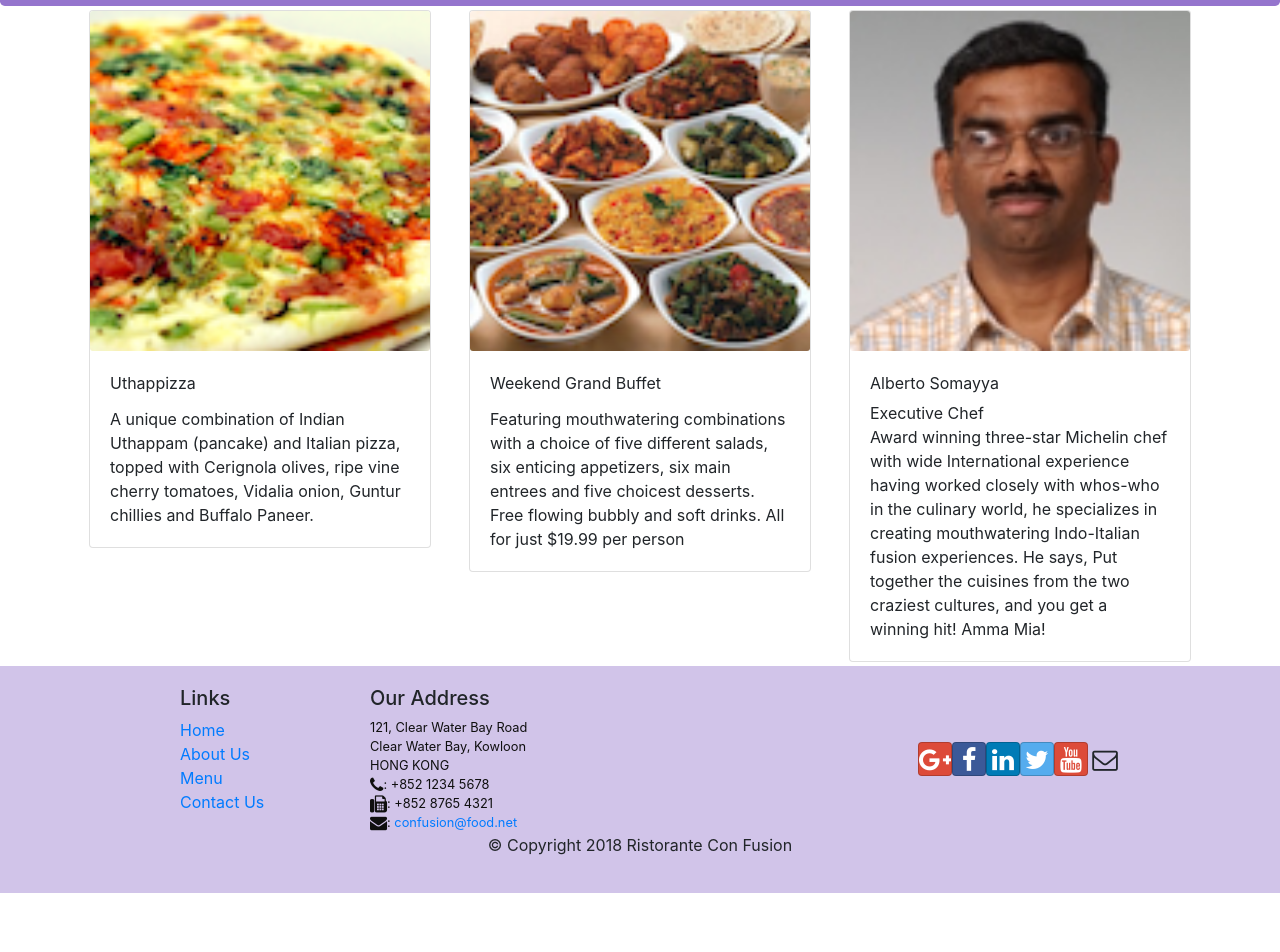
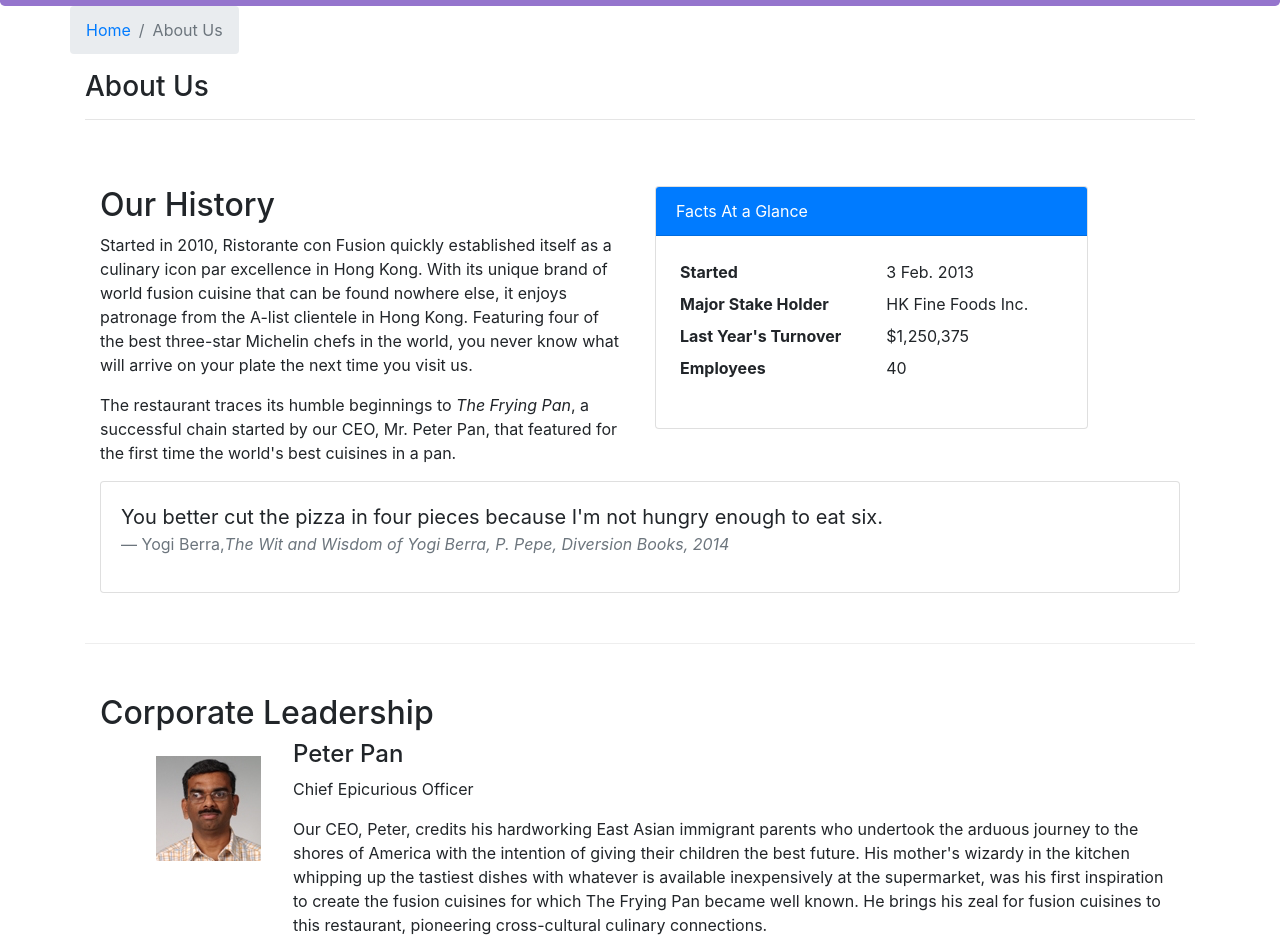
Before and after one commit to anirudhk29/React_ex, a React (Create React App) app: page /aboutus in a window 1280 px wide. Before the commit this address led to /home. Shown: the part 336-1288 px from the top of the page. Before the commit the page ends 1229 px from the top, so only its background shows below. Built offline with nearby package versions, Linux system fonts and the light colour scheme.

Commit message:
Assignment-2

```diff
--- /dev/null
+++ b/src/components/AboutComponent.js
@@ -0,0 +1,91 @@
+import React from 'react';
+import { Breadcrumb, BreadcrumbItem, Card, CardBody, CardHeader, Media } from 'reactstrap';
+import { Link } from 'react-router-dom';
+
+function RenderLeader ({leader}) {
+  return (
+    <Media>
+      <Media left className="m-3">
+        <Media object src={leader.image} alt={leader.name} />
+      </Media>
+      <Media body>
+        <Media heading className="ml-3">{leader.name}</Media>
+        <p className="ml-3">{leader.designation}</p>
+        <p className="ml-3">{leader.description}</p>
+      </Media>
+    </Media>
+  );
+}
+
+function About(props) {
+    const leaders = props.leaders.map((leader) => {
+        return (
+            <RenderLeader id={leader.id} leader={leader} />
+        );
+    });
+
+    return(
+        <div className="container">
+            <div className="row">
+                <Breadcrumb>
+                    <BreadcrumbItem><Link to="/home">Home</Link></BreadcrumbItem>
+                    <BreadcrumbItem active>About Us</BreadcrumbItem>
+                </Breadcrumb>
+                <div className="col-12">
+                    <h3>About Us</h3>
+                    <hr />
+                </div>
+            </div>
+            <div className="row row-content">
+                <div className="col-12 col-md-6">
+                    <h2>Our History</h2>
+                    <p>Started in 2010, Ristorante con Fusion quickly established itself as a culinary icon par excellence in Hong Kong. With its unique brand of world fusion cuisine that can be found nowhere else, it enjoys patronage from the A-list clientele in Hong Kong.  Featuring four of the best three-star Michelin chefs in the world, you never know what will arrive on your plate the next time you visit us.</p>
+                    <p>The restaurant traces its humble beginnings to <em>The Frying Pan</em>, a successful chain started by our CEO, Mr. Peter Pan, that featured for the first time the world's best cuisines in a pan.</p>
+                </div>
+                <div className="col-12 col-md-5">
+                    <Card>
+                        <CardHeader className="bg-primary text-white">Facts At a Glance</CardHeader>
+                        <CardBody>
+                            <dl className="row p-1">
+                                <dt className="col-6">Started</dt>
+                                <dd className="col-6">3 Feb. 2013</dd>
+                                <dt className="col-6">Major Stake Holder</dt>
+                                <dd className="col-6">HK Fine Foods Inc.</dd>
+                                <dt className="col-6">Last Year's Turnover</dt>
+                                <dd className="col-6">$1,250,375</dd>
+                                <dt className="col-6">Employees</dt>
+                                <dd className="col-6">40</dd>
+                            </dl>
+                        </CardBody>
+                    </Card>
+                </div>
+                <div className="col-12">
+                    <Card>
+                        <CardBody className="bg-faded">
+                            <blockquote className="blockquote">
+                                <p className="mb-0">You better cut the pizza in four pieces because
+                                    I'm not hungry enough to eat six.</p>
+                                <footer className="blockquote-footer">Yogi Berra,
+                                <cite title="Source Title">The Wit and Wisdom of Yogi Berra,
+                                    P. Pepe, Diversion Books, 2014</cite>
+                                </footer>
+                            </blockquote>
+                        </CardBody>
+                    </Card>
+                </div>
+            </div>
+            <div className="row row-content">
+                <div className="col-12">
+                    <h2>Corporate Leadership</h2>
+                </div>
+                <div className="col-12">
+                    <Media list>
+                        {leaders}
+                    </Media>
+                </div>
+            </div>
+        </div>
+    );
+}
+
+export default About;
--- a/src/components/MainComponent.js
+++ b/src/components/MainComponent.js
@@ -3,6 +3,7 @@
 import Home from './HomeComponent';
 import Menu from './MenuComponent';
 import Contact from './ContactComponent';
+import About from './AboutComponent';
 import DishDetail from './DishDetailComponent'
 import Footer  from './FooterComponent'
 import {Switch, Route , Redirect } from 'react-router-dom';
@@ -44,6 +45,7 @@
           <Route exact path="/menu" component={ () => <Menu dishes={this.state.dishes} /> } />
           <Route path="/menu/:dishId" component={DishWithId} />
           <Route exact path="/contactus" component={Contact} />
+          <Route exact path="/aboutus" component={ () => <About leaders={this.state.leaders} />} />
           <Redirect to="/home" />
         </Switch>
         <Footer />
```
